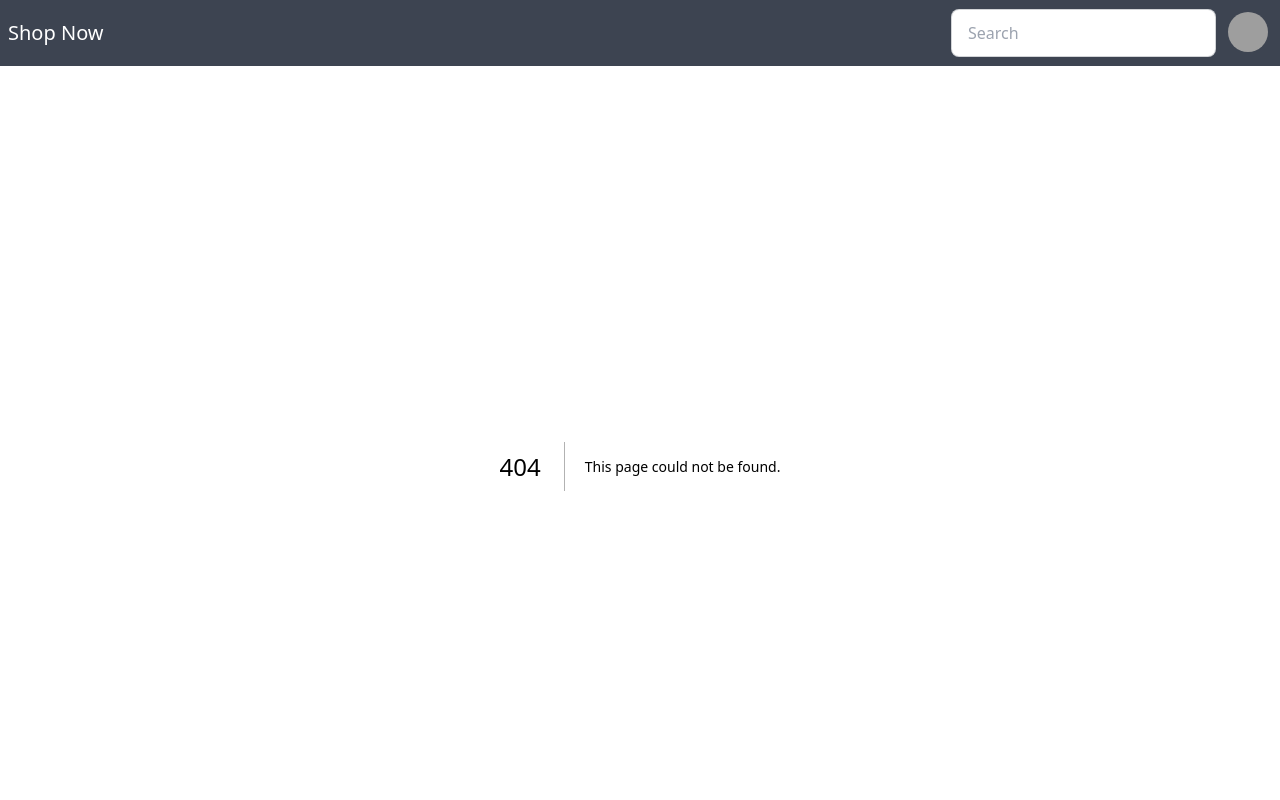
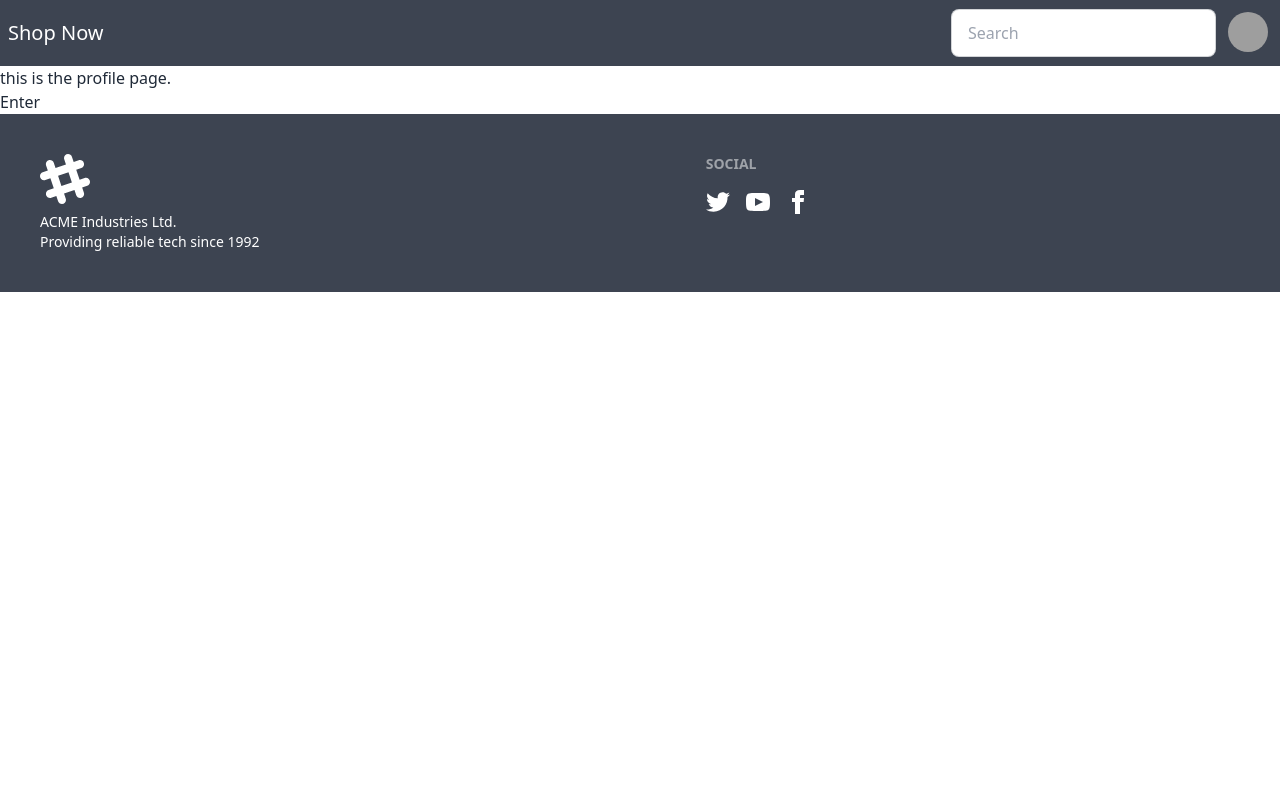
Before and after one commit to siamalrafi/Shop-Now, a Next.js app: page /profile in a window 1280 px wide. Before the commit this address had no page. Shown: the top 800 px of the page. Built offline with nearby package versions, Linux system fonts and the light colour scheme; grey boxes are pictures that could not be loaded.

Commit message:
This is hte next

```diff
--- a/components/File/Navbar.js
+++ b/components/File/Navbar.js
@@ -21,10 +21,10 @@ function Navbar() {
                         </label>
                         <ul tabIndex={0} className="mt-3 p-2 shadow menu menu-compact dropdown-content bg-base-100 rounded-box w-52">
                             <li>
-                                <a className="justify-between">
+                                <Link href={'/profile'} className="justify-between">
                                     Profile
                                     <span className="badge">New</span>
-                                </a>
+                                </Link>
                             </li>
                             <li><a>Settings</a></li>
                             <li><a>Logout</a></li>
--- /dev/null
+++ b/pages/profile.js
@@ -0,0 +1,10 @@
+function profile() {
+    return (
+        <div>
+            <h1>this is the profile page.</h1>
+            Enter
+        </div>
+    );
+}
+
+export default profile;
```
